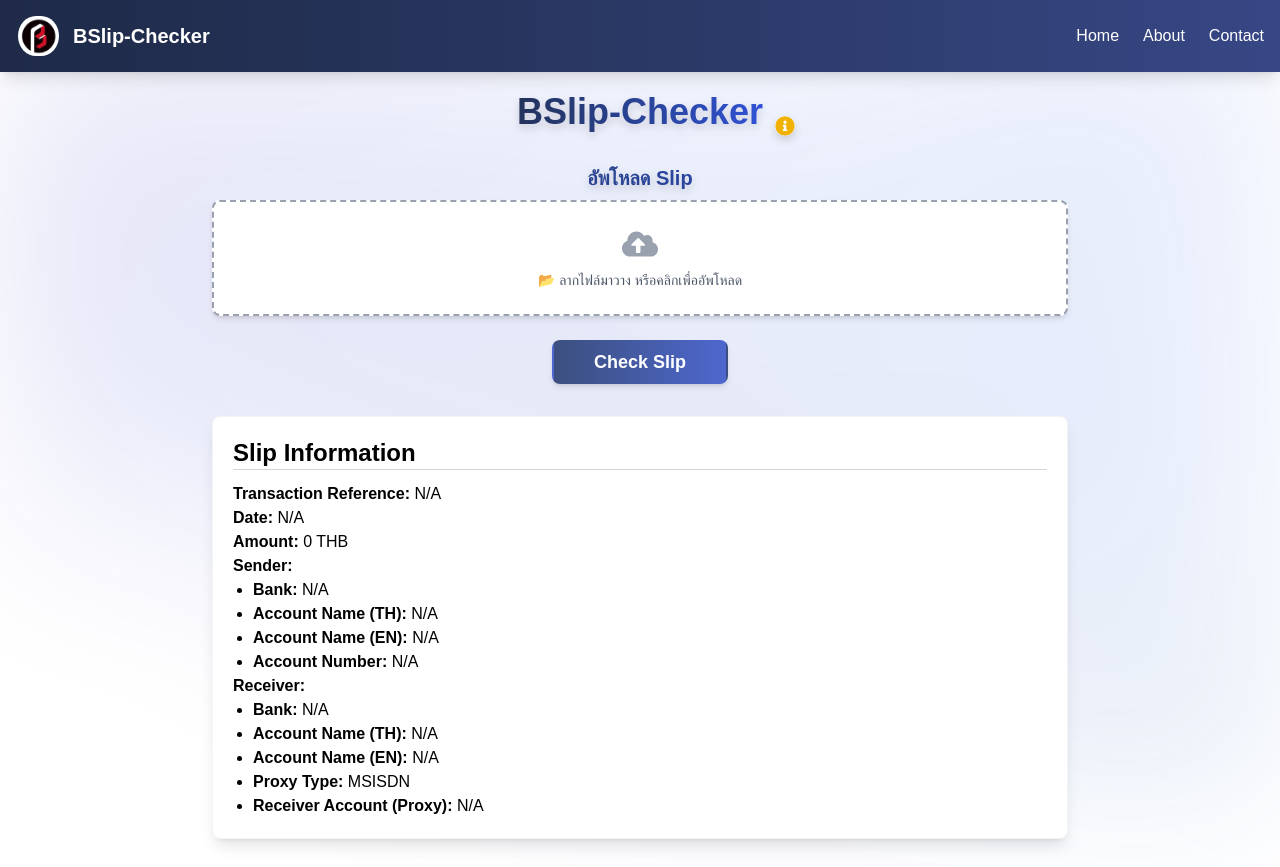
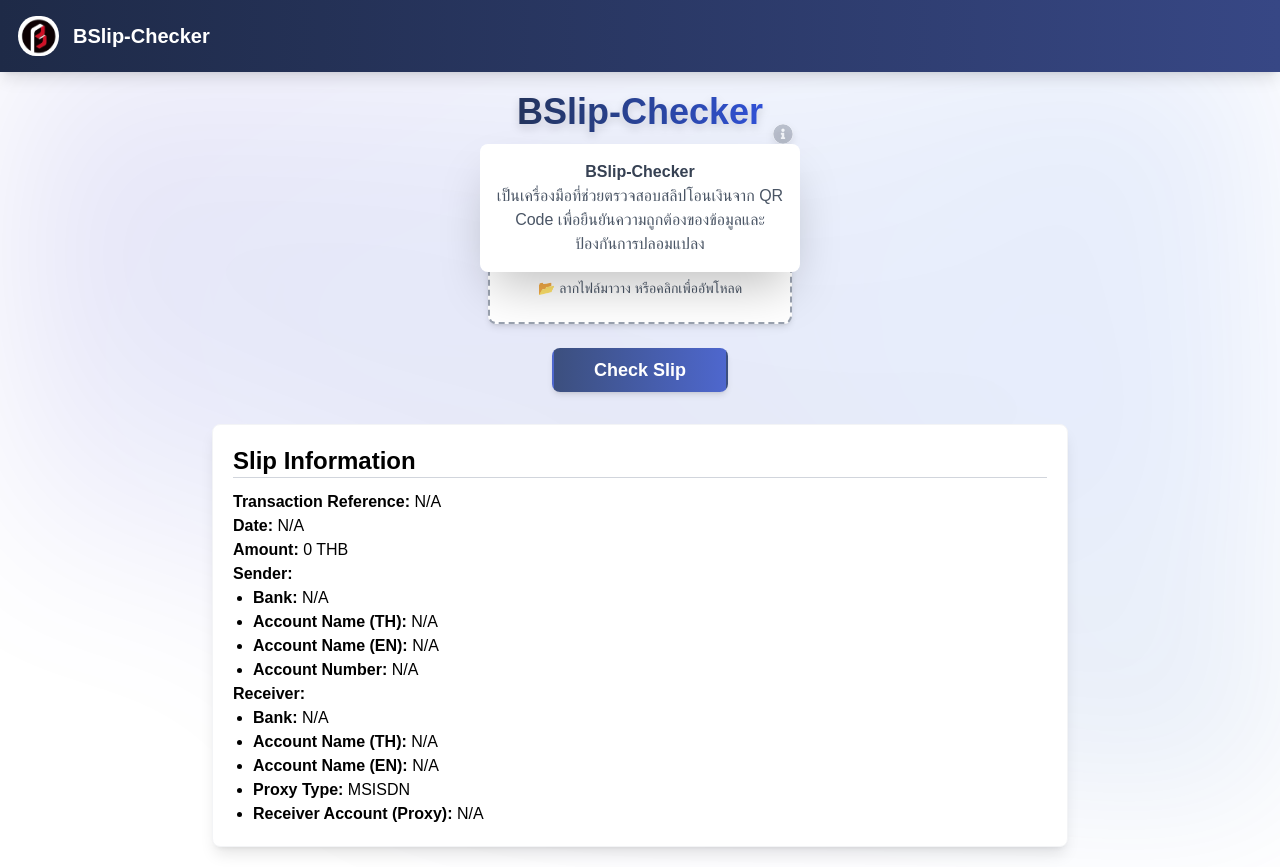
Before and after one commit to Sahasawat-Boss/BSlip-Checker, a Next.js app: page / in a window 1280 px wide. Both pictures are taken after a click on the icon 785 px from the left and 125 px from the top of the page. Built offline with nearby package versions, Linux system fonts and the light colour scheme.

Commit message:
Update GUI

```diff
--- a/src/app/CSS/globals.css
+++ b/src/app/CSS/globals.css
@@ -37,3 +37,80 @@
   opacity: 0.1; /* Increase opacity for a stronger effect */
   pointer-events: none; /* Prevents the background from interfering with clicks */
 }
+
+/*? CSS animate Section========================================================================*/
+
+@keyframes fadeIn {
+  from {
+    opacity: 0;
+  }
+  to {
+    opacity: 1;
+  }
+}
+
+@keyframes fadeInUp {
+  from {
+    opacity: 0;
+    transform: translateY(20px);
+  }
+  to {
+    opacity: 1;
+    transform: translateY(0);
+  }
+}
+@keyframes fadeInDown {
+  from {
+    opacity: 0;
+    transform: translateY(-20px);
+  }
+  to {
+    opacity: 1;
+    transform: translateY(0);
+  }
+}
+
+@keyframes fadeInLeft {
+  from {
+    opacity: 0;
+    transform: translateX(-20px);
+  }
+  to {
+    opacity: 1;
+    transform: translateX(0);
+  }
+}
+
+@keyframes fadeInRight {
+  from {
+    opacity: 0;
+    transform: translateX(20px);
+  }
+  to {
+    opacity: 1;
+    transform: translateX(0);
+  }
+}
+
+/* Utility Classes */
+.animate-fade-in {
+  animation: fadeIn 1s ease-in-out;
+}
+
+.animate-fade-in-up {
+  animation: fadeInUp 1s ease-in-out;
+}
+
+.animate-fade-in-down {
+  animation: fadeInDown 1s ease-in-out;
+}
+
+.animate-fade-in-left {
+  animation: fadeInLeft 1s ease-in-out;
+}
+
+.animate-fade-in-right {
+  animation: fadeInRight 1s ease-in-out;
+}
+
+/*? CSS animate Section========================================================================*/
--- a/src/app/Components/Nav.tsx
+++ b/src/app/Components/Nav.tsx
@@ -14,7 +14,7 @@
         <nav className="bg-gradient-to-r from-[#1E2A47] to-[#374785] p-4 shadow-lg ">
             <div className="container mx-auto flex justify-between items-center">
                 {/* Logo Section */}
-                <div className="flex items-center">
+                <div className="flex items-center animate-fade-in-down">
                     <Image
                         src="/BS.png" // Replace with your logo path
                         alt="Logo"
@@ -28,16 +28,16 @@
                 </div>
 
                 {/* Desktop Menu */}
-                <div className="hidden lg:flex space-x-6">
+                <div className="hidden md:flex space-x-6 animate-fade-in-down">
                     <a href="#" className="text-white hover:text-gray-300 transition">Home</a>
-                    <a href="#about" className="text-white hover:text-gray-300 transition">About</a>
-                    <a href="#contact" className="text-white hover:text-gray-300 transition">Contact</a>
+                    <a href="#about" className="text-black transition">About</a>
+                    <a href="#contact" className="text-black transition">Contact</a>
                 </div>
 
                 {/* Mobile Menu Button */}
                 <button
                     onClick={toggleMenu}
-                    className="lg:hidden text-white text-2xl focus:outline-none cursor-pointer hover:text-gray-400"
+                    className="md:hidden text-white text-2xl focus:outline-none cursor-pointer hover:text-gray-400 animate-fade-in-down"
                     aria-label="Toggle Menu"
                 >
                     {menuOpen ? <FaTimes /> : <FaBars />}
@@ -46,7 +46,7 @@
 
             {/* Mobile Menu (Slide-in Effect) */}
             <div
-                className={`z-50 lg:hidden fixed top-0 right-0 w-64 h-full  bg-gradient-to-t from-[#151e35] to-[#374683] shadow-xl transform ${menuOpen ? "translate-x-" : "translate-x-full"
+                className={`z-50 md:hidden fixed top-0 right-0 w-64 h-full  bg-gradient-to-t from-[#151e35] to-[#374683] shadow-xl transform ${menuOpen ? "translate-x-" : "translate-x-full"
                     } transition-transform duration-300 ease-in-out`}
             >
                 <button
@@ -59,8 +59,8 @@
 
                 <div className="flex flex-col items-center mt-20 space-y-6 ">
                     <a href="#" className="text-white text-lg hover:text-gray-400 transition" onClick={toggleMenu}>Home</a>
-                    <a href="#about" className="text-white text-lg hover:text-gray-400 transition" onClick={toggleMenu}>About</a>
-                    <a href="#contact" className="text-white text-lg hover:text-gray-400 transition" onClick={toggleMenu}>Contact</a>
+                    <a href="#about" className="text-black text-lg  transition" onClick={toggleMenu}>About</a>
+                    <a href="#contact" className="text-black text-lg  transition" onClick={toggleMenu}>Contact</a>
                 </div>
             </div>
         </nav>
--- a/src/app/Components/SlipInfo.tsx
+++ b/src/app/Components/SlipInfo.tsx
@@ -63,7 +63,7 @@
 
 const SlipInfo: React.FC<SlipInfoProps> = ({ responseData }) => {
     return (
-        <section className="bg-white border border-gray-100 p-5 rounded-lg shadow-lg mt-8">
+        <section className="bg-white border border-gray-100 p-5 rounded-lg shadow-lg mt-8 animate-fade-in">
             {/* Section title */}
             <h2 className="text-2xl font-semibold mb-3 border-b border-gray-300">Slip Information</h2>
 
--- a/src/app/Components/TitleApp.tsx
+++ b/src/app/Components/TitleApp.tsx
@@ -1,29 +1,48 @@
 'use client'
 
-import React, { useState } from "react";
+import React, { useState, useEffect, useRef } from "react";
 import { FaInfoCircle } from "react-icons/fa";
 
 const TitleApp: React.FC = () => {
     const [isPopupOpen, setIsPopupOpen] = useState(false);
+    const tooltipRef = useRef<HTMLDivElement>(null);
+
+    // Toggle tooltip on click
+    const togglePopup = () => setIsPopupOpen(!isPopupOpen);
+
+    // Hide tooltip when clicking outside
+    useEffect(() => {
+        const handleClickOutside = (event: MouseEvent) => {
+            if (tooltipRef.current && !tooltipRef.current.contains(event.target as Node)) {
+                setIsPopupOpen(false);
+            }
+        };
+        document.addEventListener("mousedown", handleClickOutside);
+        return () => document.removeEventListener("mousedown", handleClickOutside);
+    }, []);
 
     return (
-        <section className="relative text-center mb-8">
+        <section className="relative text-center animate-fade-in">
             {/* Gradient H1 */}
-            <h1 className="text-4xl font-extrabold bg-gradient-to-r from-[#23335c] to-[#3051d6] text-transparent bg-clip-text drop-shadow-lg relative inline-block">
+            <h1 className="text-4xl font-extrabold bg-gradient-to-r from-[#23335c] to-[#3051d6] text-transparent bg-clip-text drop-shadow-lg relative inline-block ">
                 BSlip-Checker
 
-                {/* Info Icon + Tooltip Container */}
+                {/* Info Icon */}
                 <span className="relative inline-block">
                     <FaInfoCircle
-                        className="absolute -top-2 -right-8 bg-white rounded-full text-yellow-500 text-xl cursor-pointer hover:scale-125 transition"
-                        onMouseEnter={() => setIsPopupOpen(true)}
-                        onMouseLeave={() => setIsPopupOpen(false)}
+                        className="absolute top-0 right-[-30px] bg-white rounded-full text-gray-400 text-xl cursor-pointer hover:scale-125 transition opacity-60"
+                        onClick={togglePopup} // Show on click
+                        onMouseEnter={() => setIsPopupOpen(true)} // Show on hover
                         aria-label="More Info"
                     />
+                </span>
+            </h1>
 
-                    {/* Floating Tooltip */}
+            {/* Floating Tooltip (Now Positioned at the Top of the Page) */}
             {isPopupOpen && (
-                        <div className="absolute -top-0 right-0 w-72 bg-white text-gray-800 rounded-lg p-3 shadow-lg text-sm z-50 transition-opacity duration-300">
+                <div
+                    ref={tooltipRef}
+                    className="fixed top-36 left-1/2 -translate-x-1/2 w-80 bg-white text-gray-900 rounded-lg p-4 shadow-2xl text-base z-[100] transition-opacity duration-300">
 
                     {/* Tooltip Content */}
                     <p className="text-gray-700 font-semibold">BSlip-Checker</p>
@@ -33,8 +52,11 @@
                     </p>
                 </div>
             )}
-                </span>
-            </h1>
+
+            {/* Upload Slip Section (Now Tooltip Won't Overlap) */}
+            <p className="mt-10 mb-2 text-xl font-bold text-center bg-gradient-to-r from-[#23335c] to-[#3051d6] text-transparent bg-clip-text drop-shadow-lg">
+                อัพโหลด Slip
+            </p>
         </section>
     );
 };
--- a/src/app/page.tsx
+++ b/src/app/page.tsx
@@ -2,7 +2,7 @@
 
 import React, { useState, useCallback } from 'react';
 import Image from 'next/image';
-import { FaCloudUploadAlt, FaSpinner } from "react-icons/fa"; // Import React Icon
+import { FaFileUpload, FaSpinner } from "react-icons/fa"; // Import React Icon
 import SlipInfo from './Components/SlipInfo';
 import TitleApp from './Components/TitleApp';
 
@@ -154,13 +154,14 @@
       <TitleApp />
 
       {/* Upload and Button Section */}
-      <section className="mb-6 z-">
-        <label htmlFor="file" className="block text-xl font-bold mb-2 text-center bg-gradient-to-r from-[#23335c] to-[#3051d6] text-transparent bg-clip-text drop-shadow-lg">อัพโหลด Slip</label>
+      <section className="mb-6 z-10 animate-fade-in flex flex-col justify-center items-center">
+        <label htmlFor="file" className="hidden text-xl font-bold mb-2 text-center bg-gradient-to-r from-[#23335c] to-[#3051d6] text-transparent bg-clip-text drop-shadow-lg">อัพโหลด Slip</label>
 
-        <div className="border-2 border-dashed border-gray-400 rounded-lg p-6 flex flex-col items-center justify-center text-gray-500 bg-white hover:bg-gray-100 transition-all cursor-pointer shadow-md" onDrop={onDrop} onDragOver={onDragOver}>
-          <input type="file" id="file" accept="image/*" onChange={onImageChange} className="hidden" />
+        <div className="border-2 border-dashed border-gray-400 rounded-lg py-6 px-12 flex flex-col items-center justify-center text-gray-500 bg-white hover:bg-gray-100 transition-all cursor-pointer shadow-md w-fit"
+          onDrop={onDrop} onDragOver={onDragOver}>
+          <input type="file" id="file" accept="image/*" onChange={onImageChange} className="hidden w-full h-fill" />
           <label htmlFor="file" className="flex flex-col items-center cursor-pointer">
-            <FaCloudUploadAlt className="text-4xl text-gray-400 mb-2" />
+            <FaFileUpload className="text-4xl text-gray-400 mb-2" />
             <p className="text-gray-600 text-sm">📂 ลากไฟล์มาวาง หรือคลิกเพื่ออัพโหลด</p>
           </label>
         </div>
@@ -168,12 +169,12 @@
         {image && (
           <div className="relative mt-6 mx-auto">
             <Image src={image} alt="Uploaded Preview" width={360} height={360} className="mx-auto" />
-            <button onClick={removeImage} className="absolute top-0 right-0 bg-red-600 text-white px-2 rounded-full">&times;</button>
+            <button onClick={removeImage} className="absolute -top-2 -right-10 bg-red-600 text-white text-xl px-2 rounded-full hover:bg-red-400">&times;</button>
           </div>
         )}
       </section>
 
-      <section className="mb-2 flex justify-center">
+      <section className="mb-2 flex justify-center animate-fade-in-up">
         <button
           onClick={easyslip}
           className={`relative flex items-center justify-center gap-2 px-10 py-1.5 font-semibold text-lg
```
Lines whose indentation alone changed are shown as unchanged.
